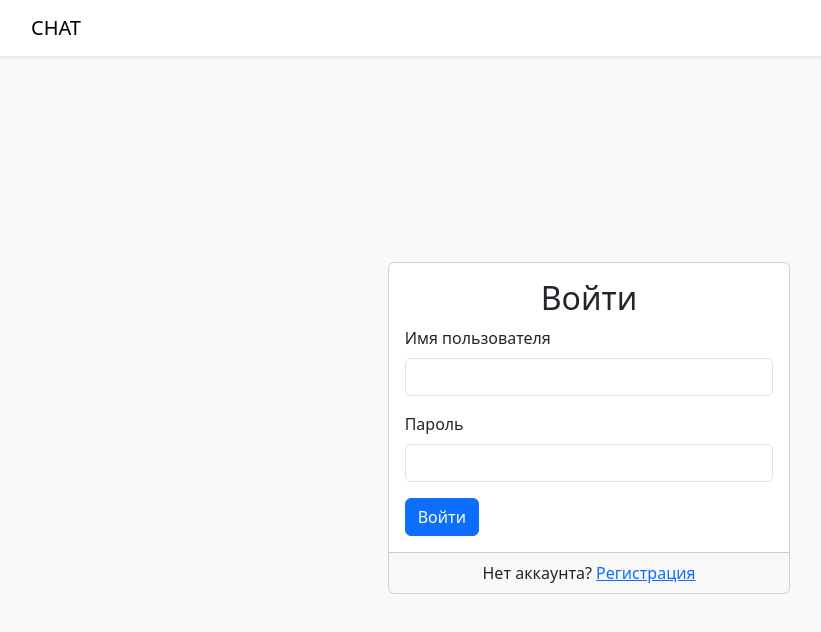
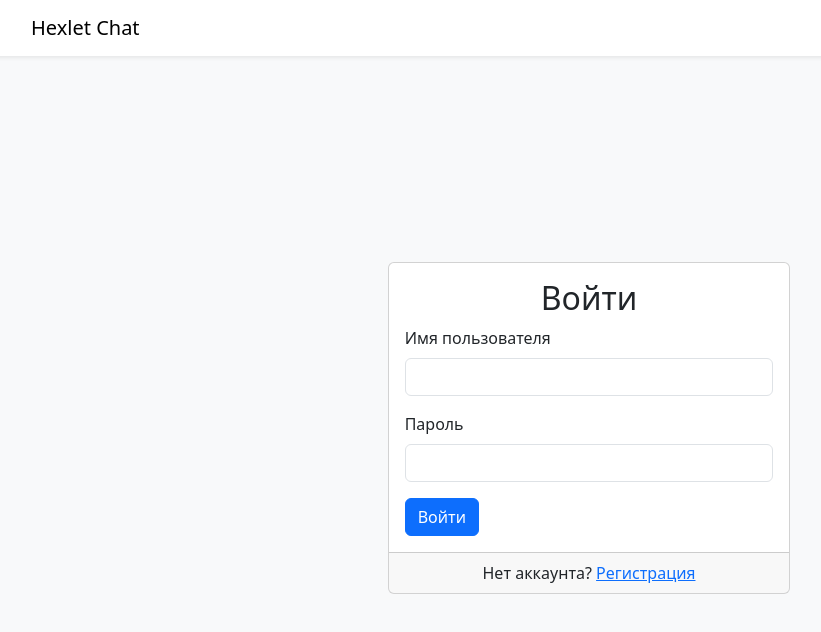
Before and after one commit to Warckut/frontend-project-12, a React (Create React App) app in the folder frontend/: page /login in a window 1280 px wide. Shown: the top 632 px of the page, without its empty margins (51-872 px from the left). Built offline with nearby package versions, Linux system fonts and the light colour scheme; no server answers.

Commit message:
changed brand

```diff
--- a/frontend/src/locales/ru.js
+++ b/frontend/src/locales/ru.js
@@ -1,6 +1,6 @@
 export default {
   translation: {
-    brand: 'CHAT',
+    brand: 'Hexlet Chat',
     login: 'Войти',
     logout: 'Выйти',
     registration: 'Регистрация',
```
